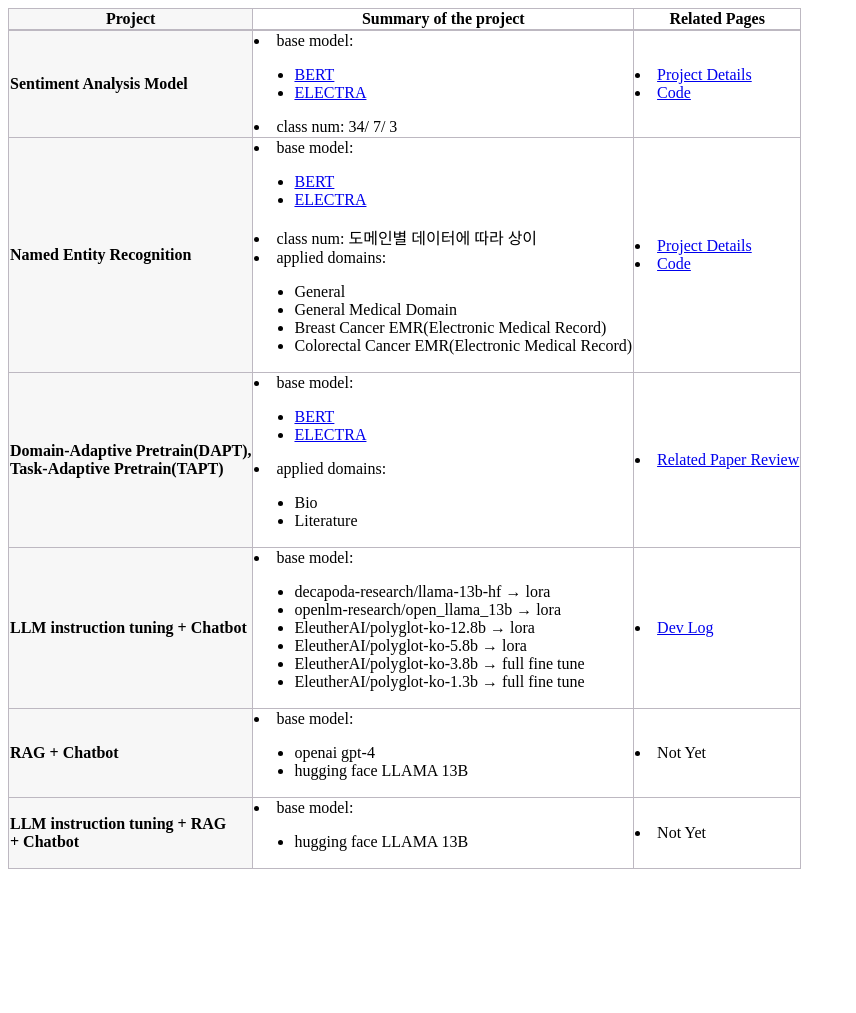
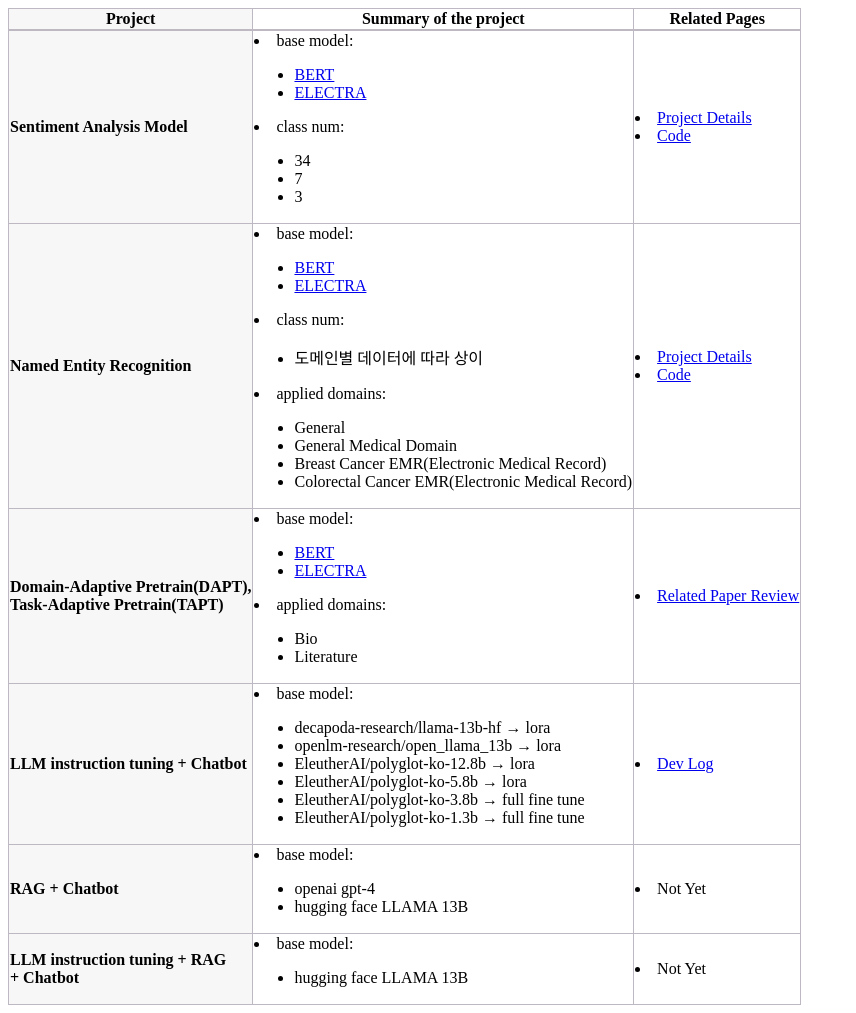
Before and after one commit to finddme/finddme.github.io, a Jekyll site: the page built from _posts/2022-01-01-Project.md, in a window 1280 px wide. Shown: the whole page, without its empty margins (0-856 px from the left). Built offline with Jekyll 4.4.1, drawn with Linux system fonts in a browser that asks for light colours; before the commit the page ends 900 px from its top, so only the background shows below that.

Commit message:
Update 2022-01-01-Project.md

```diff
--- a/_posts/2022-01-01-Project.md
+++ b/_posts/2022-01-01-Project.md
@@ -32,7 +32,13 @@
                <li><a href="https://finddme.github.io/natural%20language%20processing/2022/11/30/LMsummary/#electra--efficiently-learning-an-encoder-that-classifies-token-replacements-accurately">ELECTRA</a></li>
              </ul>
            </li>
-           <li>class num: 34/ 7/ 3</li>
+           <li>class num:
+             <ul>
+               <li>34</li>
+               <li>7</li>
+               <li>3</li>
+             </ul>
+           </li>
          </td>
          <td class="line">
            <li><a href="https://finddme.github.io/development/2022/09/25/SentimentAnalysis/">Project Details</a></li>
@@ -48,7 +54,11 @@
                <li><a href="https://finddme.github.io/natural%20language%20processing/2022/11/30/LMsummary/#electra--efficiently-learning-an-encoder-that-classifies-token-replacements-accurately">ELECTRA</a></li>
              </ul>
            </li>
-           <li>class num: 도메인별 데이터에 따라 상이<br></li>
+           <li>class num:
+             <ul>
+               <li>도메인별 데이터에 따라 상이</li>
+             </ul>
+           </li>
            <li>applied domains:
              <ul>
                <li>General</li>
```
